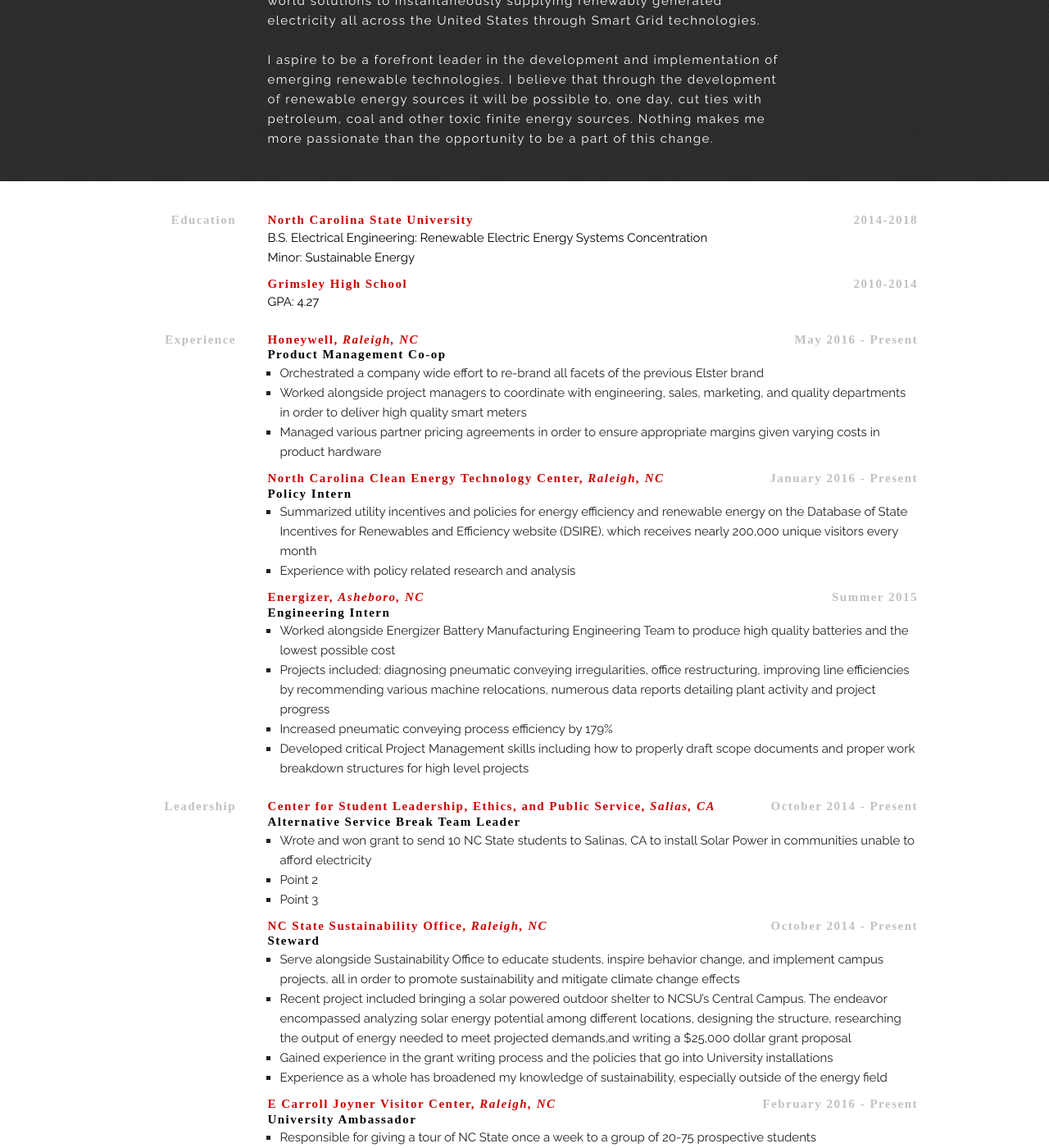
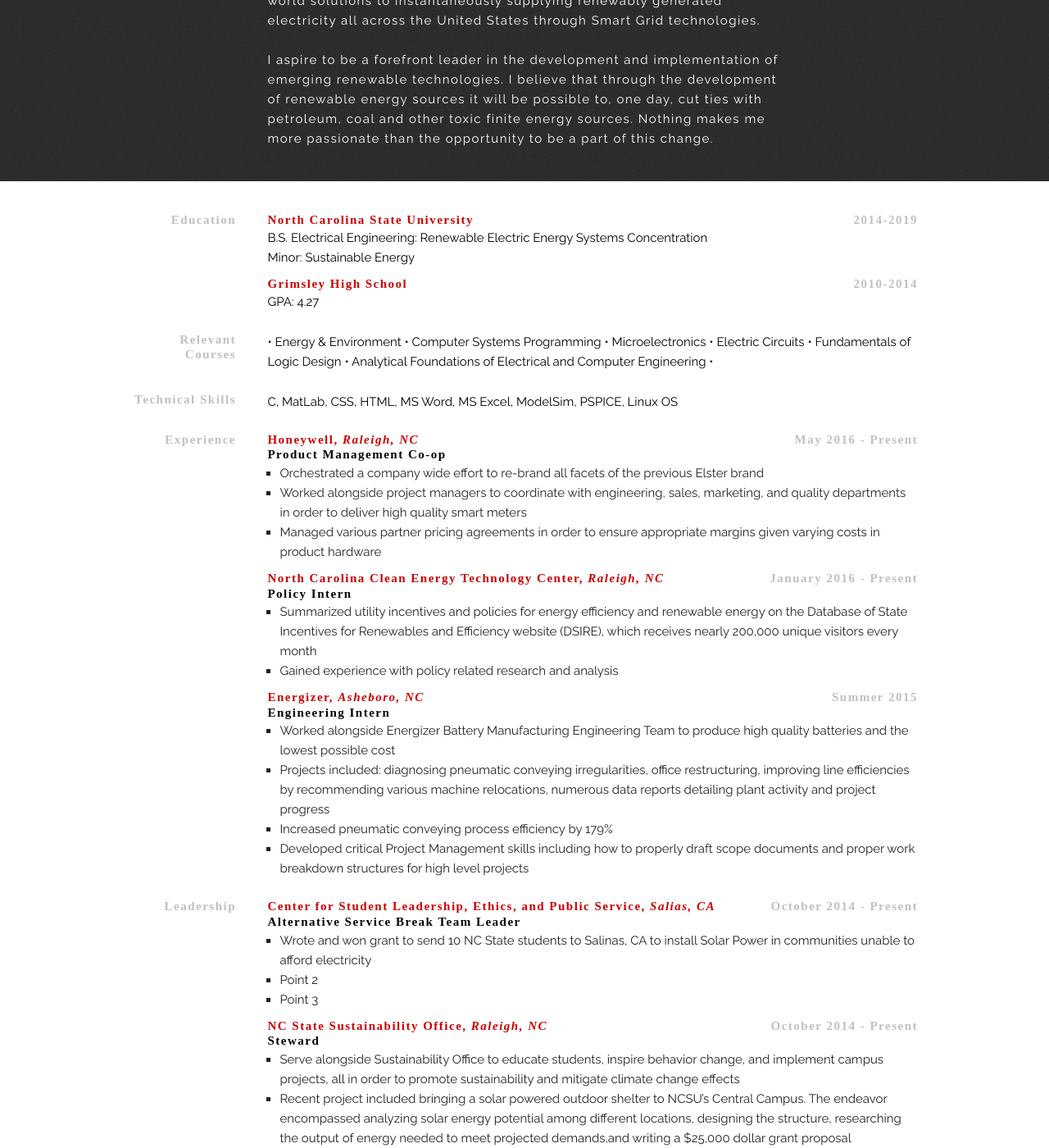
Before and after one commit to jacksoncwilliams/jackson-erin, a Jekyll site: the page built from index.html, in a window 1280 px wide and 1400 px high, scrolled down 2201 px. Shown: the whole window at 82% size. Built offline with Jekyll 4.4.1, drawn with Linux system fonts in a browser that asks for light colours; nearby versions of some CDN libraries; some web fonts are replaced.

Commit message:
Update index.html

```diff
--- a/index.html
+++ b/index.html
@@ -131,7 +131,7 @@
                         <div class="ten columns">
                                     <h2>
                                                 <a href="http://www.ncsu.edu">North Carolina State University</a>
-                                                <div class="date">2014-2018</div>
+                                                <div class="date">2014-2019</div>
                                     </h2>
                                     <p>
                                                 B.S. Electrical Engineering: Renewable Electric Energy Systems Concentration
@@ -154,6 +154,33 @@
 
             </div>
 
+            <div class="container relevantcoursework">
+                        <div class="two columns">
+                                    <h1>Relevant Courses</h1>
+                        </div>
+
+                        <div class="ten columns">
+                                    <p>         &#8226 Energy & Environment &#8226
+                                                Computer Systems Programming &#8226
+                                                Microelectronics &#8226
+                                                Electric Circuits &#8226
+                                                Fundamentals of Logic Design &#8226
+                                                Analytical Foundations of Electrical and Computer Engineering &#8226
+                                    </p>
+                        </div>
+            </div>
+
+            <div class="container skills">
+                        <div class="two columns">
+                                    <h1>Technical Skills</h1>
+                        </div>
+
+                        <div class="ten columns">
+                                    <p>
+                                                C, MatLab, CSS, HTML, MS Word, MS Excel, ModelSim, PSPICE, Linux OS
+                                    </p>
+                        </div>
+            </div>
 
 
             <div class="container experience">
@@ -199,7 +226,7 @@
                                                             nearly 200,000 unique visitors every month
                                                 </li>
                                                 <li>
-                                                            Experience with policy related research and analysis
+                                                            Gained experience with policy related research and analysis
                                                 </li>
                                     </ul>
 
@@ -304,10 +331,6 @@
                                                 </li>
                                                 <li>
                                                             Act as a representative of the University for all undergraduates
-                                                </li>
-                                                <li>
-                                                            Point 3
-                                                </li>
                                     </ul>
 
                                     <hr>
@@ -325,9 +348,6 @@
                                                 </li>
                                                 <li>
                                                             Was responsible for safety of 35 residents as well as upholding all University regulations and rules
-                                                </li>
-                                                <li>
-                                                            Point 3
                                                 </li>
                                     </ul>
 
```
